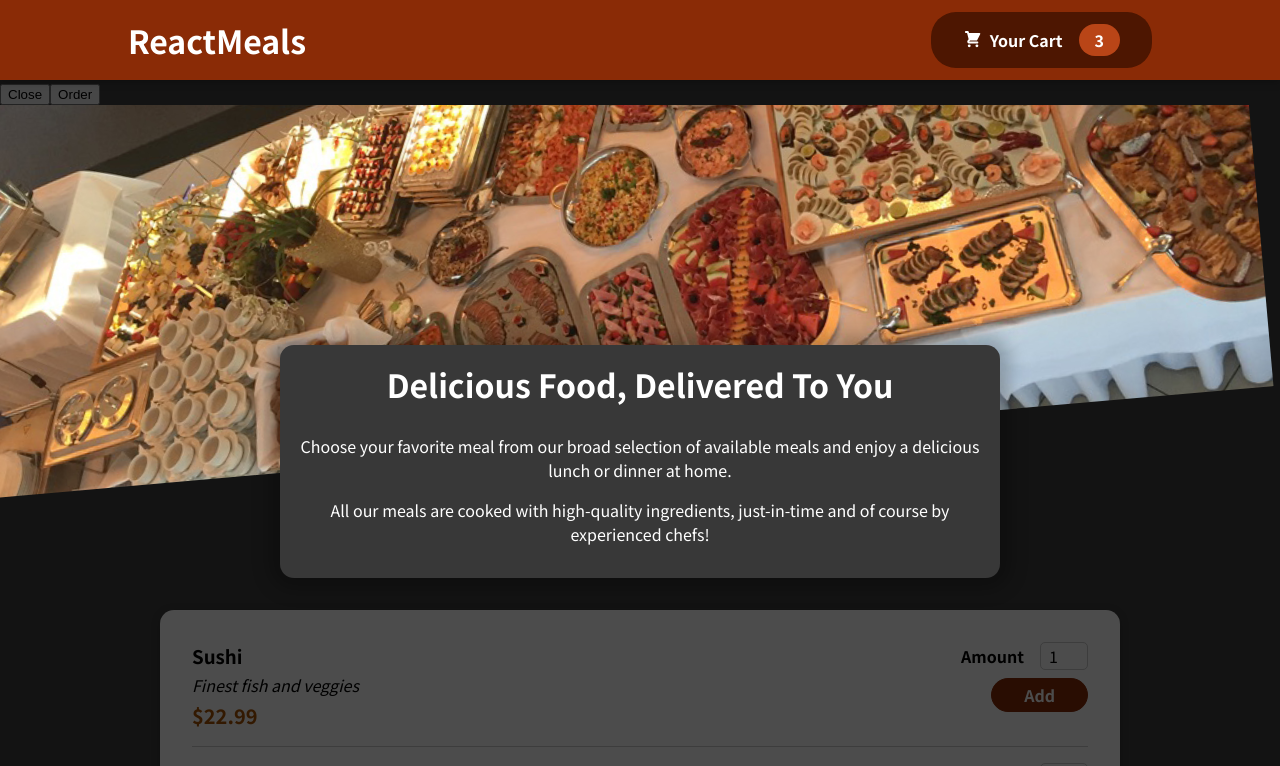
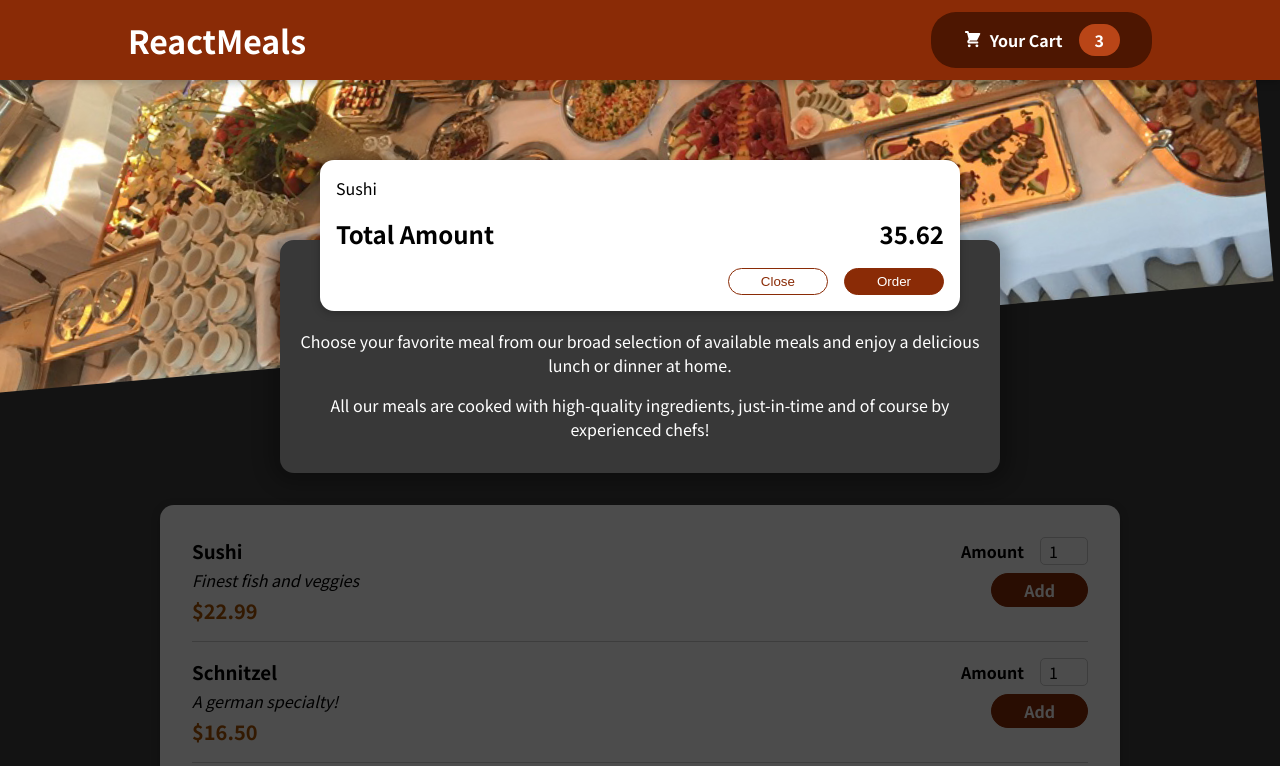
Before and after one commit to matekuna92/react-food, a React (Create React App) app: page / in a window 1280 px wide. Shown: the top 766 px of the page. Built offline with nearby package versions, Linux system fonts and the light colour scheme.

Commit message:
Card, ModalOverlay styles

```diff
--- a/src/components/Cart/Cart.module.css
+++ b/src/components/Cart/Cart.module.css
@@ -1,28 +1,45 @@
 .cart-items {
-
+    list-style: none;
+    margin: 0;
+    padding: 0;
+    max-height: 20rem;
+    overflow: auto;
 }
 
 .total {
-
+    display: flex;
+    justify-content: space-between;
+    align-items: center;
+    font-weight: bold;
+    font-size: 1.5rem;
+    margin: 1rem 0;
 }
 
 .actions {
-
+    text-align: right;
 }
 
 .actions button {
-
+    background-color: transparent;
+    border: 1px solid #8a2b06;
+    border-radius: 25px;
+    padding: 0.3rem 2rem;
+    margin-left: 1rem;
+    cursor: pointer;
 }
 
 .actions button:hover,
 .actions button:active {
-
+    background-color: #5a1a01;
+    border-color: #5a1a01;
+    color: white;
 }
 
 .actions .button--alt {
-
+    color: #8a2b06;
 }
 
 .actions .button {
-
+    background-color: #8a2b06;
+    color: white;
 }
--- a/src/components/UI/Backdrop.js
+++ b/src/components/UI/Backdrop.js
@@ -2,7 +2,7 @@ import styles from './Backdrop.module.css';
 
 const Backdrop = () => {
     return (
-    <div className={styles.backdrop}></div>
+        <div className={styles.backdrop}></div>
     );
 }
 
--- a/src/components/UI/Modal.js
+++ b/src/components/UI/Modal.js
@@ -1,7 +1,6 @@
 import { Fragment } from 'react';
 import ReactDOM from 'react-dom';
 
-import styles from './Modal.module.css';
 import Backdrop from './Backdrop';
 import ModalOverlay from "./ModalOverlay";
 
--- a/src/components/UI/ModalOverlay.module.css
+++ b/src/components/UI/ModalOverlay.module.css
@@ -1,3 +1,30 @@
 .modal-overlay {
+    position: fixed;
+    top: 20vh;
+    left: 5%;
+    width: 90%;
+    background-color: #fff;
+    padding: 1rem;
+    border-radius: 14px;
+    box-shadow: 0 2px 8px rgba(0, 0, 0, 0.25);
+    z-index: 30;
+    animation: slide-down 300ms ease-out forwards;
+}
 
+@media (min-width: 768px) {
+    .modal-overlay {
+        width: 40rem;
+        left: calc(50% - 20rem);
+    }
 }
+
+@keyframes slide-down {
+    from {
+        opacity: 0;
+        transform: translateY(-3rem);
+    }
+to {
+        opacity: 1;
+        transform: translateY(0);
+    }
+}
```
Also changed, not shown: src/components/UI/Modal.module.css (deleted).
